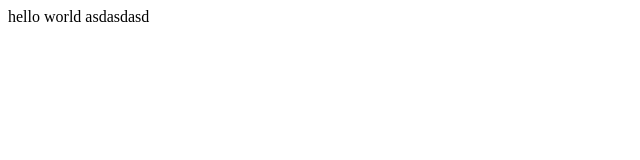
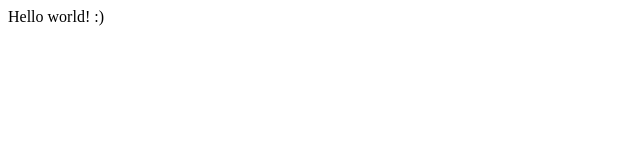
Before and after one commit to random2228/first, a plain HTML site: page index.html in a window 1280 px wide. Shown: the full height of the page, 0-640 px from the left. Drawn offline with Linux system fonts and the light colour scheme.

Commit message:
Update index.html

```diff
--- a/index.html
+++ b/index.html
@@ -1,5 +1,5 @@
 <html>
 <body>
-hello world asdasdasd
+Hello world! :)
 </body>
 </html>
```
